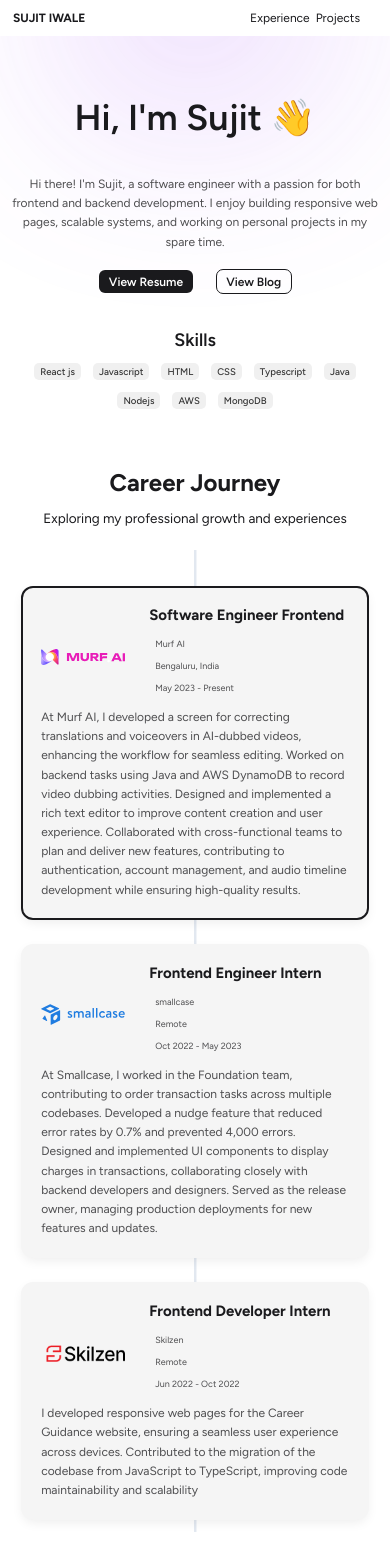
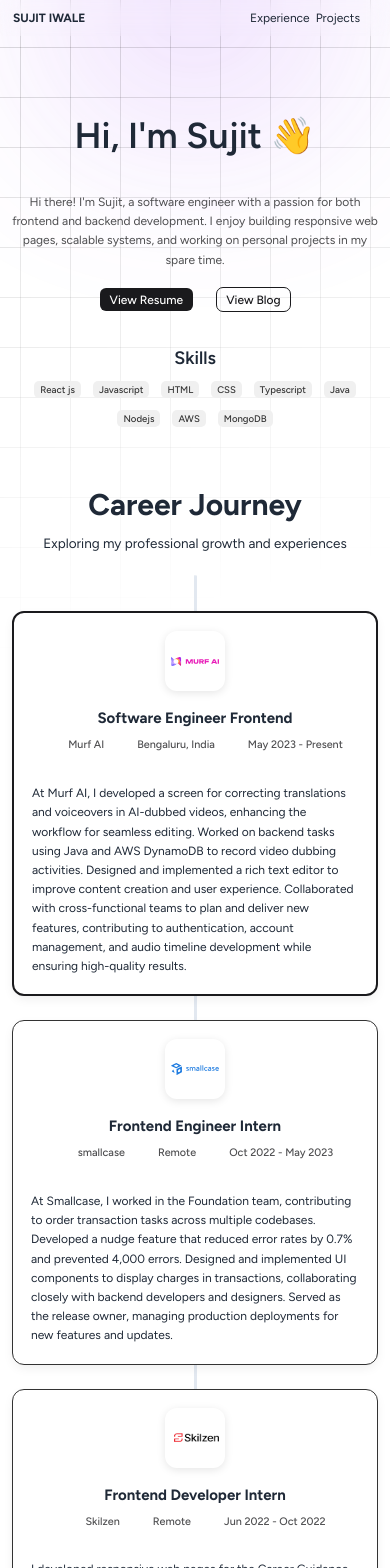
Before and after one commit to sujitIwale/portfolio, a Next.js app: page / in a window 390 px wide. Shown: the top 1568 px of the page. Built offline with nearby package versions, Linux system fonts and the light colour scheme; some icons are missing.

Commit message:
feat: updating colors

```diff
--- a/src/app/ExperienceSection.tsx
+++ b/src/app/ExperienceSection.tsx
@@ -41,12 +41,7 @@ const ExperienceSection = () => {
       </div> */}
       <Timeline>
         {experience.map((item, index) => (
-          <TimelineItem
-            key={index}
-            {...item}
-            index={index}
-            isLatest={index === 0}
-          />
+          <TimelineItem key={index} {...item} isLatest={index === 0} />
         ))}
       </Timeline>
     </section>
--- a/src/app/page.module.css
+++ b/src/app/page.module.css
@@ -19,7 +19,7 @@
 .light-container {
   overflow: hidden;
   z-index: -10;
-  position: absolute;
+  /* position: absolute; */
   inset: 0;
 }
 
--- a/src/components/ProjectCard/ProjectCard.module.css
+++ b/src/components/ProjectCard/ProjectCard.module.css
@@ -5,20 +5,20 @@
   max-width: 330px;
   /* width: 350px; */
   border-radius: 0.5rem;
-  background-color: var(--card-background);
+  background-color: var(--background-color);
   /* box-shadow: var(--card-box-shadow); */
   border: 1px solid var(--card-border);
 }
 
 .image-container {
-  height: 10rem;
+  height: 9rem;
   width: 100%;
   border-top-left-radius: inherit;
   border-top-right-radius: inherit;
 }
 
 .image-container img {
-  height: 10rem;
+  height: 100%;
   width: 100%;
   object-position: top;
   object-fit: cover;
--- a/src/components/ProjectCard/index.tsx
+++ b/src/components/ProjectCard/index.tsx
@@ -24,13 +24,7 @@ const ProjectCard = ({
   return (
     <div className={styles["project-card"]}>
       <div className={styles["image-container"]}>
-        <Image
-          src={image}
-          alt={title}
-          className={styles["project-image"]}
-          width={600}
-          height={400}
-        />
+        <Image src={image} alt={title} width={600} height={400} />
       </div>
       <div className={styles["content"]}>
         <div className={styles.details}>
--- a/src/components/common/Button/Button.module.css
+++ b/src/components/common/Button/Button.module.css
@@ -5,12 +5,12 @@
 
 .outlined {
   background-color: transparent;
-  outline: 1px solid var(--bg-color);
+  outline: 0.8px solid var(--bg-color);
   color: var(--bg-color);
 }
 
 .primary {
-  --bg-color: var(--primary-color);
+  --bg-color: var(--button-primary-bg);
   --color: var(--button-primary-text);
 }
 
--- a/src/components/common/Typography/Typography.module.css
+++ b/src/components/common/Typography/Typography.module.css
@@ -41,6 +41,7 @@
 }
 
 .caption {
-  font-size: 0.75rem;
+  font-size: 0.9rem;
   line-height: 1.66;
+  font-weight: 500;
 }
--- a/src/components/timeline/Timeline.css
+++ b/src/components/timeline/Timeline.css
@@ -43,33 +43,7 @@
   top: 0;
   z-index: -1;
   transform-origin: top;
-}
-
-/* Timeline runner */
-.timeline-runner {
-  position: absolute;
-  top: 0;
-  left: 50%;
-  transform: translateX(-50%);
-  width: 3px;
-  height: 100%;
-  overflow: hidden;
-}
-
-.runner-line {
-  position: absolute;
-  top: 0;
-  left: 0;
-  width: 100%;
-  height: 200%;
-  background: linear-gradient(
-    180deg,
-    transparent,
-    #3b82f6 25%,
-    #3b82f6 75%,
-    transparent
-  );
-  background-size: 100% 200%;
+  border-radius: 8px;
 }
 
 /* Timeline items */
@@ -90,26 +64,14 @@
 .timeline-content {
   max-width: 1200px;
   position: relative;
-  background: var(--paper-color);
+  background: var(--background-color);
   backdrop-filter: blur(8px);
   border-radius: 1rem;
   padding: 2rem;
-  border: 2px solid transparent;
+  border: 1px solid #333;
   box-shadow: 0 4px 12px -2px rgba(0, 0, 0, 0.08);
   transition: transform 0.3s cubic-bezier(0.4, 0, 0.2, 1);
   margin: 0 auto;
-}
-
-.timeline-content .image-container {
-  width: 7rem;
-  height: 3.5rem;
-}
-
-.timeline-item img {
-  height: 100%;
-  width: 100%;
-  border-radius: 1rem;
-  object-fit: contain;
 }
 
 .timeline-content:not(.latest-item .timeline-content):hover {
@@ -117,14 +79,41 @@
   box-shadow: 0 8px 16px -4px rgba(0, 0, 0, 0.1);
 }
 
+.company-info {
+  display: flex;
+  align-items: flex-start;
+  gap: 1.5rem;
+  margin-bottom: 1.5rem;
+}
+
+.company-image {
+  padding: 0 0.5rem;
+  width: 100px;
+  height: 80px;
+  border-radius: 12px;
+  object-fit: contain;
+  box-shadow: 0 2px 8px rgba(0, 0, 0, 0.1);
+}
+
+.company-details {
+  flex: 1;
+}
+
 .timeline-meta {
   display: flex;
-  align-items: center;
+  flex-wrap: wrap;
   gap: 1rem;
   margin-bottom: 1rem;
 }
 
+.timeline-meta > div {
+  display: flex;
+  align-items: center;
+  gap: 0.5rem;
+}
+
 .timeline-meta i {
+  color: #3b82f6;
   width: 1.25rem;
   text-align: center;
 }
@@ -132,28 +121,7 @@
 .timeline-role {
   font-size: 1.5rem;
   font-weight: 700;
-  margin-bottom: 1rem;
-}
-
-.timeline-description {
-  line-height: 1.6;
-}
-
-.year-badge {
-  position: absolute;
-  top: -0.75rem;
-  left: 50%;
-  transform: translateX(-50%);
-  background: var(--secondary-color);
-  color: white;
-  padding: 0.35rem 1.5rem;
-  border-radius: 1rem;
-  font-weight: 600;
-  font-size: 0.95rem;
-  box-shadow: 0 4px 8px rgba(59, 130, 246, 0.3);
-  z-index: 1;
-  text-align: center;
-  min-width: 100px;
+  margin: 0 0 0.75rem 0;
 }
 
 /* Latest item styles */
@@ -161,19 +129,41 @@
   border: 2px solid var(--primary-color);
 }
 
-.latest-item .year-badge {
-  font-weight: 700;
+/* Responsive styles */
+@media (max-width: 768px) {
+  .timeline-content {
+    padding: 1.5rem;
+  }
+
+  .company-info {
+    flex-direction: column;
+    align-items: center;
+    text-align: center;
+  }
+
+  .company-image {
+    width: 60px;
+    height: 60px;
+  }
+
+  .timeline-role {
+    font-size: 1.25rem;
+  }
+
+  .timeline-meta {
+    justify-content: center;
+  }
 }
 
-/* Animations */
+/* Base animations */
 @keyframes slideIn {
   from {
     opacity: 0;
-    transform: translateY(30px);
+    transform: translateX(-30px);
   }
   to {
     opacity: 1;
-    transform: translateY(0);
+    transform: translateX(0);
   }
 }
 
@@ -206,46 +196,19 @@
   }
 }
 
-/* Animation classes */
-.timeline-header.animate {
+.timeline-header {
   animation: fadeScale 0.8s cubic-bezier(0.4, 0, 0.2, 1) forwards;
 }
 
-.timeline-item.animate {
+.timeline-item {
   animation: slideIn 0.6s cubic-bezier(0.4, 0, 0.2, 1) forwards;
+  animation-delay: calc(var(--index) * 0.1s);
 }
 
-.timeline-center-line.animate {
+.timeline-center-line {
   animation: lineGrow 1s cubic-bezier(0.4, 0, 0.2, 1) forwards;
 }
 
 .runner-line {
   animation: runnerMove 3s linear infinite;
 }
-
-/* Responsive styles */
-@media (max-width: 768px) {
-  .timeline-header h2 {
-    font-size: 2rem;
-  }
-
-  .timeline-content {
-    width: 95%;
-    padding: 1.5rem;
-  }
-
-  .timeline-role {
-    font-size: 1.25rem;
-  }
-
-  .year-badge {
-    font-size: 0.85rem;
-    padding: 0.25rem 1.2rem;
-  }
-
-  .timeline-meta {
-    flex-direction: column;
-    align-items: flex-start;
-    gap: 0.5rem;
-  }
-}
--- a/src/components/timeline/TimelineItem.tsx
+++ b/src/components/timeline/TimelineItem.tsx
@@ -1,76 +1,56 @@
-import Image from "next/image";
 import React from "react";
 import Typography from "../common/Typography";
 
 interface TimelineItemProps {
-  year: string;
+  period: string;
   role: string;
   company: string;
+  companyLogo: string;
   location: string;
   description: string;
-  index: number;
   isLatest: boolean;
-  companyLogo: string;
-  period: string;
 }
 
 export const TimelineItem: React.FC<TimelineItemProps> = ({
-  year,
+  period,
   role,
-  period,
   company,
+  companyLogo,
   location,
   description,
   isLatest,
-  companyLogo,
 }) => {
   return (
     <div className={`timeline-item-wrapper ${isLatest ? "latest-item" : ""}`}>
       <div className="timeline-item">
         <div className="timeline-content">
-          <div className="flex gap-2 align-center">
-            <div className="image-container">
-              <Image src={companyLogo} width={0} height={0} alt={company} />
-            </div>
-            <div>
+          <div className="company-info">
+            <img src={companyLogo} alt={company} className="company-image" />
+            <div className="company-details">
               <h3 className="timeline-role">{role}</h3>
               <div className="timeline-meta">
-                <div>
-                  <i className="fas fa-building text-secondary"></i>
-                  <Typography
-                    variant="caption"
-                    color="secondary"
-                    style={{ marginLeft: "0.5rem" }}
-                  >
+                <div className="company-name">
+                  <i className="fas fa-building"></i>
+                  <Typography variant="caption" color="secondary">
                     {company}
                   </Typography>
                 </div>
-                <div>
-                  <i className="fas fa-map-marker-alt text-secondary"></i>
-                  <Typography
-                    variant="caption"
-                    color="secondary"
-                    style={{ marginLeft: "0.5rem" }}
-                  >
+                <div className="company-location">
+                  <i className="fas fa-map-marker-alt"></i>
+                  <Typography variant="caption" color="secondary">
                     {location}
                   </Typography>
                 </div>
-                <div>
-                  <i className="fa-solid fa-calendar text-secondary"></i>
-                  <Typography
-                    variant="caption"
-                    color="secondary"
-                    style={{ marginLeft: "0.5rem" }}
-                  >
+                <div className="date-range">
+                  <i className="fas fa-calendar"></i>
+                  <Typography variant="caption" color="secondary">
                     {period}
                   </Typography>
                 </div>
               </div>
             </div>
           </div>
-          <Typography variant="body1" color="secondary">
-            {description}
-          </Typography>
+          <Typography variant="body1">{description}</Typography>
         </div>
       </div>
     </div>
--- a/src/components/timeline/index.tsx
+++ b/src/components/timeline/index.tsx
@@ -1,6 +1,5 @@
 "use client";
 
-import { useEffect, useRef } from "react";
 import { TimelineHeader } from "./TimelineHeader";
 import { TimelineRunner } from "./TimelineRunner";
 
@@ -11,43 +10,8 @@ interface TimelineProps {
 }
 
 const Timeline = ({ children }: TimelineProps) => {
-  const timelineRef = useRef<HTMLDivElement>(null);
-
-  useEffect(() => {
-    const observer = new IntersectionObserver(
-      (entries) => {
-        entries.forEach((entry) => {
-          if (entry.isIntersecting) {
-            const target = entry.target;
-            if (!target.classList.contains("animate")) {
-              target.classList.add("animate");
-              // Remove observer after animation is added
-              observer.unobserve(target);
-            }
-          }
-        });
-      },
-      {
-        threshold: 0.1,
-      }
-    );
-
-    const timelineElements = document.querySelectorAll(
-      ".timeline-header, .timeline-item, .timeline-center-line"
-    );
-    timelineElements.forEach((element) => {
-      observer.observe(element);
-    });
-
-    return () => {
-      timelineElements.forEach((element) => {
-        observer.unobserve(element);
-      });
-    };
-  }, []);
-
   return (
-    <div className="timeline-container" ref={timelineRef}>
+    <div className="timeline-container">
       <TimelineHeader />
       <div className="timeline-wrapper">
         <div className="timeline-center-line">
--- a/src/styles/common.css
+++ b/src/styles/common.css
@@ -54,7 +54,7 @@
 .button {
   border-radius: 6px;
   padding: 0.4rem 0.8rem;
-  font-weight: 600;
+  font-weight: 500;
   cursor: pointer;
   border: none;
   outline: none;
--- a/src/styles/globals.css
+++ b/src/styles/globals.css
@@ -22,7 +22,7 @@ body {
   font-family: var(--font-figtree);
 }
 
-/* body::before {
+body::before {
   --size: var(--grid-size);
   --line-color: var(--grid-line-color);
   content: "";
@@ -42,7 +42,7 @@ body {
   transform-style: flat;
   pointer-events: none;
   z-index: -1;
-} */
+}
 
 /* body::before {
   --size: var(--grid-size);
```
Also changed, not shown: src/styles/colors.css (+9 -17 lines).
